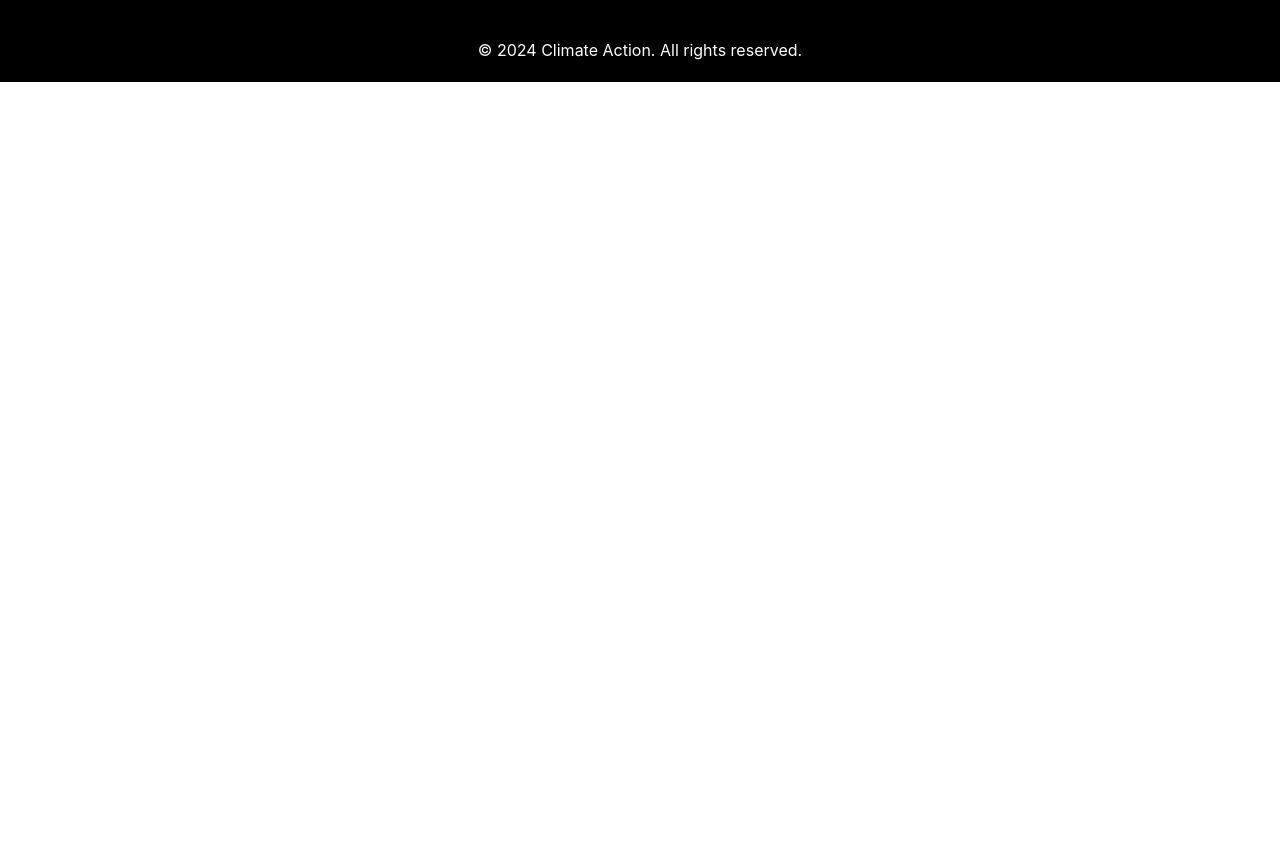
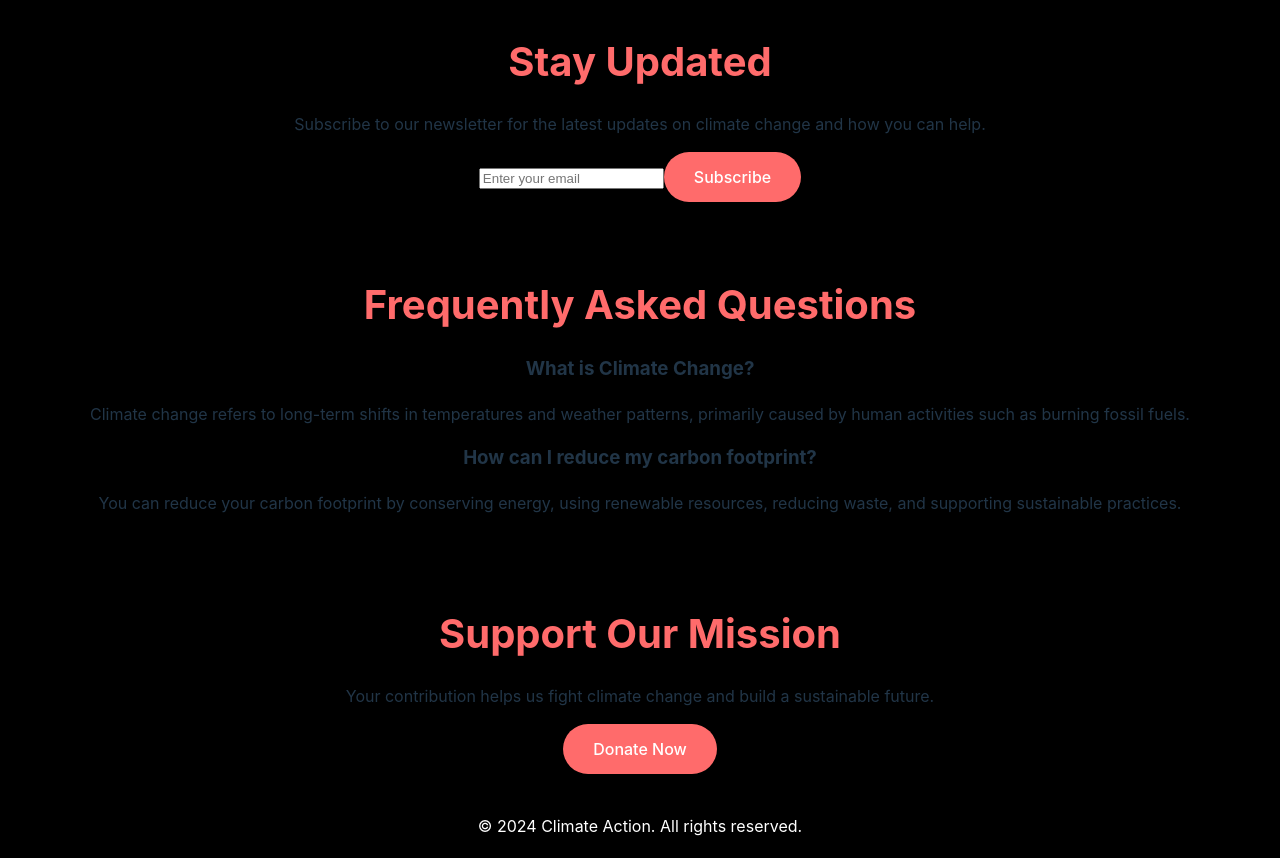
Before and after one commit to lokashrinav/FireHackathon, a React (Vite) app: page / in a window 1280 px wide. Shown: the part 1461-2319 px from the top of the page. Before the commit the page ends 1543 px from the top, so only its background shows below. Built offline with nearby package versions, Linux system fonts and the light colour scheme.

Commit message:
Updated New Sections

```diff
--- a/src/HomePage.css
+++ b/src/HomePage.css
@@ -76,7 +76,7 @@
 }
 
 .about {
-    padding: 40px 20px;
+    padding: 20px 20px;
     text-align: center;
     background-color: black;
     color: white;
@@ -142,6 +142,27 @@
     box-shadow: 0 4px 6px rgba(0, 0, 0, 0.1);
 }
 
+.faq {
+    padding: 20px 20px;
+    background-color: black;
+}
+
+.newsletter {
+    padding: 20px 20px;
+    background-color: black;
+}
+
+.donation {
+    padding: 20px 20px;
+    background-color: black;
+}
+
+.sub h2 {
+    font-size: 2.5rem;
+    margin-bottom: 20px;
+    color: #ff6b6b;
+}
+
 .stat-item h3 {
     font-size: 2rem;
     color: #ff6b6b;
--- a/src/HomePage.jsx
+++ b/src/HomePage.jsx
@@ -64,10 +64,36 @@ const Homepage = () => {
             <p>Sea Level Rise</p>
           </div>
         </div>
-        <div className="explore-button" data-aos="fade-up" data-aos-delay="800">
+        <div className="explore-button" data-aos="fade-up" data-aos-delay="650">
           <button className="cta-button">Explore More</button>
         </div>
       </section>
+      <section className="newsletter sub" data-aos="fade-in">
+        <h2>Stay Updated</h2>
+        <p>Subscribe to our newsletter for the latest updates on climate change and how you can help.</p>
+        <form className="newsletter-form">
+          <input type="email" placeholder="Enter your email" />
+          <button type="submit" className="cta-button">Subscribe</button>
+        </form>
+      </section>
+
+      <section className="faq sub" data-aos="fade-in">
+        <h2>Frequently Asked Questions</h2>
+        <div className="faq-item" data-aos="fade-up">
+          <h3>What is Climate Change?</h3>
+          <p>Climate change refers to long-term shifts in temperatures and weather patterns, primarily caused by human activities such as burning fossil fuels.</p>
+        </div>
+        <div className="faq-item" data-aos="fade-up" data-aos-delay="50">
+          <h3>How can I reduce my carbon footprint?</h3>
+          <p>You can reduce your carbon footprint by conserving energy, using renewable resources, reducing waste, and supporting sustainable practices.</p>
+        </div>
+      </section>
+      <section className="donation sub" data-aos="fade-in">
+        <h2>Support Our Mission</h2>
+        <p>Your contribution helps us fight climate change and build a sustainable future.</p>
+        <button className="cta-button">Donate Now</button>
+      </section>
+
 
       <footer className="footer">
         <p>&copy; {new Date().getFullYear()} Climate Action. All rights reserved.</p>
```
